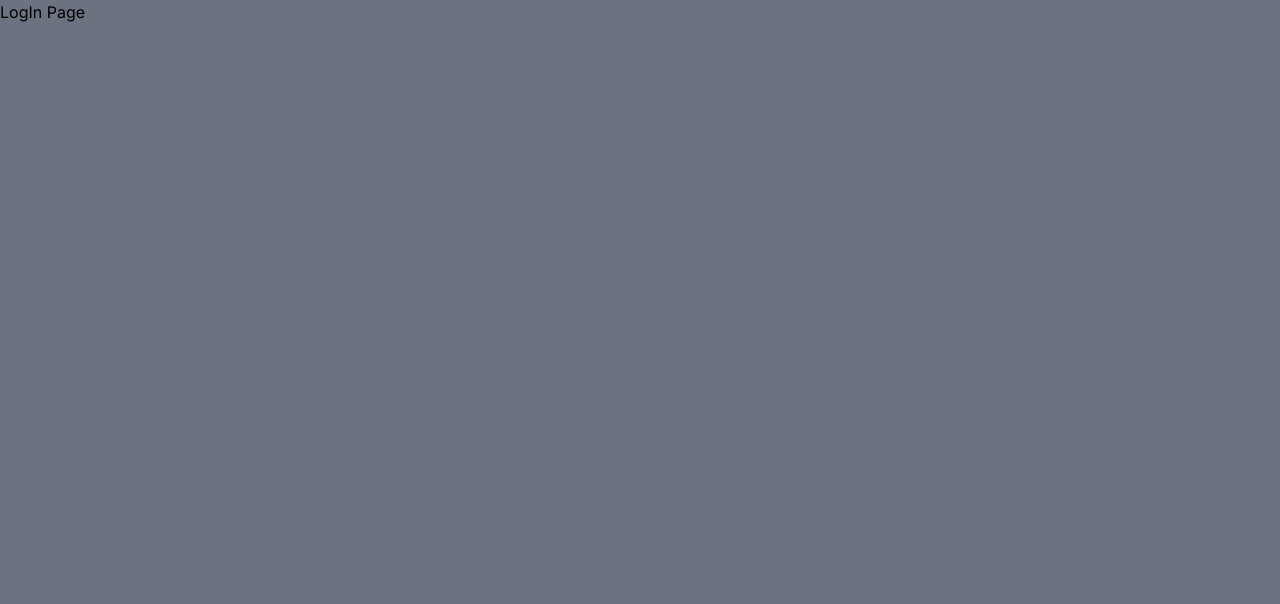
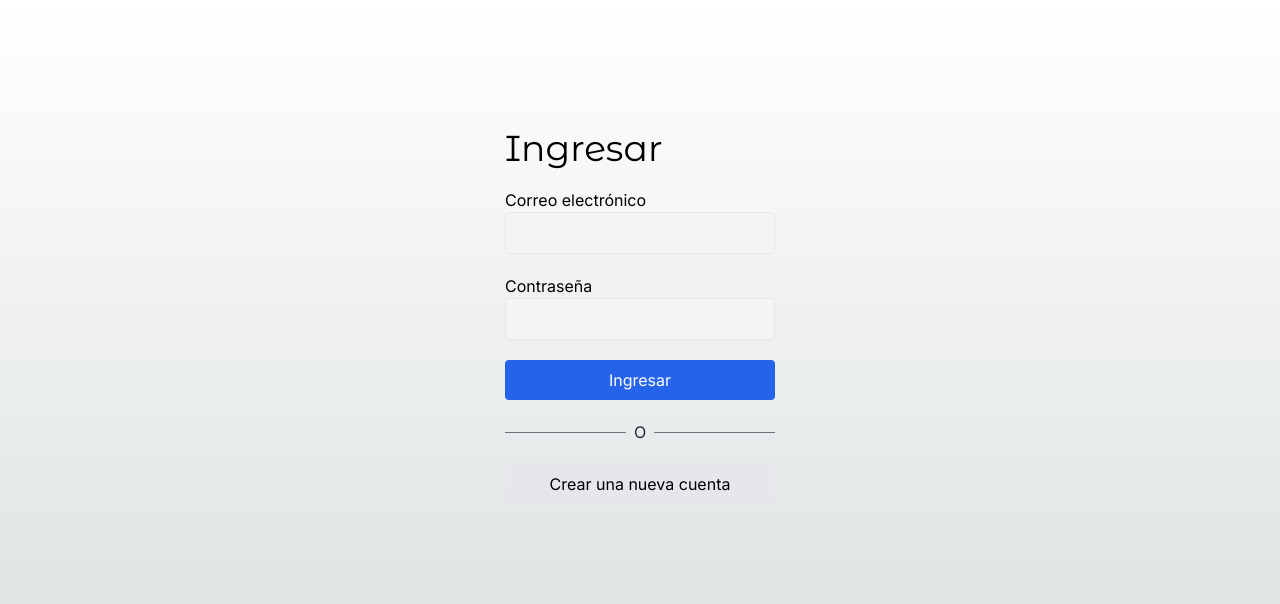
Before and after one commit to Alejo020222/e-commerce, a Next.js app: page /auth/login in a window 1280 px wide. Shown: the top 604 px of the page. Built offline with nearby package versions, Linux system fonts and the light colour scheme.

Commit message:
create_login page and newAcount page

```diff
--- a/src/app/auth/layout.tsx
+++ b/src/app/auth/layout.tsx
@@ -3,5 +3,9 @@
 }: {
   children: React.ReactNode;
 }) {
-  return <main className=" bg-gray-500 min-h-screen">{children}</main>;
+  return (
+    <main className=" flex justify-center">
+      <div className=" w-full sm:w-[350px] px-10">{children}</div>
+    </main>
+  );
 }
--- a/src/app/auth/login/page.tsx
+++ b/src/app/auth/login/page.tsx
@@ -1,7 +1,37 @@
-export default function Login() {
+import { titleFont } from "@/config/font";
+import Link from "next/link";
+
+export default function () {
   return (
-    <main className="">
-      <h1>LogIn Page</h1>
-    </main>
+    <div className="flex flex-col min-h-screen pt-16 sm:pt-32">
+      <h1 className={`${titleFont.className} text-4xl mb-5`}>Ingresar</h1>
+
+      <div className="flex flex-col">
+        <label htmlFor="email">Correo electrónico</label>
+        <input
+          className="px-5 py-2 border bg-gray-100 rounded mb-5"
+          type="email"
+        />
+
+        <label htmlFor="email">Contraseña</label>
+        <input
+          className="px-5 py-2 border bg-gray-100 rounded mb-5"
+          type="email"
+        />
+
+        <button className="btn-primary">Ingresar</button>
+
+        {/* divisor l ine */}
+        <div className="flex items-center my-5">
+          <div className="flex-1 border-t border-gray-500"></div>
+          <div className="px-2 text-gray-800">O</div>
+          <div className="flex-1 border-t border-gray-500"></div>
+        </div>
+
+        <Link href="/auth/new-account" className="btn-secondary text-center">
+          Crear una nueva cuenta
+        </Link>
+      </div>
+    </div>
   );
 }
--- a/src/app/auth/new-account/page.tsx
+++ b/src/app/auth/new-account/page.tsx
@@ -1,7 +1,33 @@
-export default function NewAccount() {
+import { titleFont } from "@/config/font";
+import Link from "next/link";
+
+export default function () {
   return (
-    <main className="">
-      <h1>New Account</h1>
-    </main>
+    <div className="flex flex-col min-h-screen pt-16 sm:pt-32">
+      <h1 className={`${titleFont.className} text-4xl mb-5`}>Nueva Cuenta</h1>
+
+      <div className="flex flex-col">
+        <label htmlFor="text">Nombre Completo</label>
+        <input
+          className="px-5 py-2 border bg-gray-100 rounded mb-5"
+          type="email"
+        />
+
+        <label htmlFor="email">Correo</label>
+        <input
+          className="px-5 py-2 border bg-gray-100 rounded mb-5"
+          type="email"
+        />
+
+        <label htmlFor="email">Contraseña</label>
+        <input
+          className="px-5 py-2 border bg-gray-100 rounded mb-5"
+          type="email"
+        />
+
+        <button className="btn-primary">Ingresar</button>
+        <Link href="/auth/login" className=" text-center"></Link>
+      </div>
+    </div>
   );
 }
```
